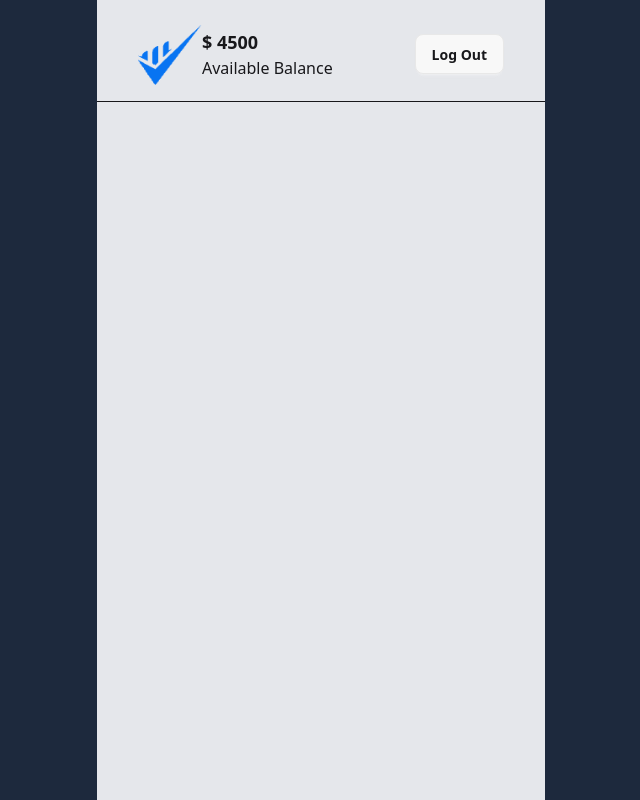
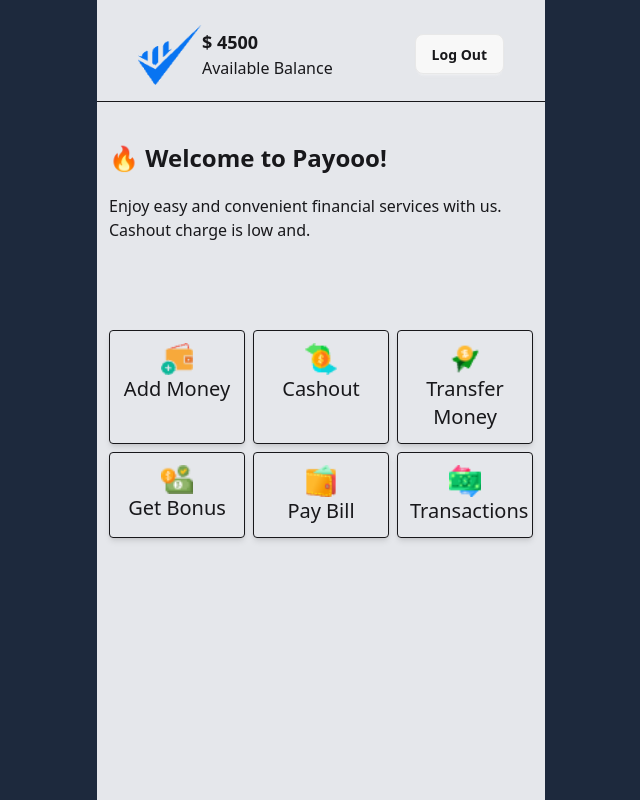
Before and after one commit to manjur0/payooBank, a plain HTML site: page main.html in a window 1280 px wide. Shown: the whole page, without its empty margins (319-959 px from the left). Drawn offline with nearby package versions, Linux system fonts and the light colour scheme.

Commit message:
cards added

```diff
--- a/main.html
+++ b/main.html
@@ -16,17 +16,67 @@
     <section class="max-w-md min-h-screen mx-auto py-6 bg-gray-200">
       <div class="flex justify-around items-center border-b pb-4">
         <div class="flex justify-center items-center">
-            <img width="64" src="./assets/Group.png" alt="" />
-        <div class="">
-          <h1 class="text-lg font-bold">$ 4500</h1>
-          <h1 class="font-light">Available Balance</h1>
-        </div>
+          <img width="64" src="./assets/Group.png" alt="" />
+          <div class="">
+            <h1 class="text-lg font-bold">$ 4500</h1>
+            <h1 class="font-light">Available Balance</h1>
+          </div>
         </div>
         <div>
-          <button class="btn rounded-lg">Log Out
-          </button>
-
+          <button class="btn rounded-lg">Log Out</button>
+        </div>
       </div>
+      <section class="px-3 py-10">
+        <h1 class="text-2xl font-bold">🔥 Welcome to Payooo!</h1>
+        <p class="mt-5">
+          Enjoy easy and convenient financial services with us. Cashout charge
+          is low and.
+        </p>
+      </section>
+      <section class="px-3">
+        <div class="cards grid grid-cols-3 mt-12 gap-2">
+          <div
+            class="box border p-3 text-center rounded-sm shadow-md cursor-pointer"
+          >
+            <img class="w-8 mx-auto" src="./assets/wallet1.png" alt="wallet" />
+            <h3 class="text-xl">Add Money</h3>
+          </div>
+          <div
+            class="box border p-3 text-center rounded-sm shadow-md cursor-pointer"
+          >
+            <img class="w-8 mx-auto" src="./assets/money1.png" alt="wallet" />
+            <h3 class="text-xl">Cashout</h3>
+          </div>
+          <div
+            class="box border p-3 text-center rounded-sm shadow-md cursor-pointer"
+          >
+            <img class="w-8 mx-auto" src="./assets/send1.png" alt="wallet" />
+            <h3 class="text-xl">Transfer Money</h3>
+          </div>
+          <div
+            class="box border p-3 text-center rounded-sm shadow-md cursor-pointer"
+          >
+            <img class="w-8 mx-auto" src="./assets/bonus1.png" alt="wallet" />
+            <h3 class="text-xl">Get Bonus</h3>
+          </div>
+          <div
+            class="box border p-3 text-center rounded-sm shadow-md cursor-pointer"
+          >
+            <img class="w-8 mx-auto" src="./assets/purse1.png" alt="wallet" />
+            <h3 class="text-xl">Pay Bill</h3>
+          </div>
+          <div
+            class="box border p-3 text-center rounded-sm shadow-md cursor-pointer"
+          >
+            <img
+              class="w-8 mx-auto"
+              src="./assets/transaction1.png"
+              alt="wallet"
+            />
+            <h3 class="text-xl">Transactions</h3>
+          </div>
+        </div>
+      </section>
     </section>
   </body>
 </html>
```
